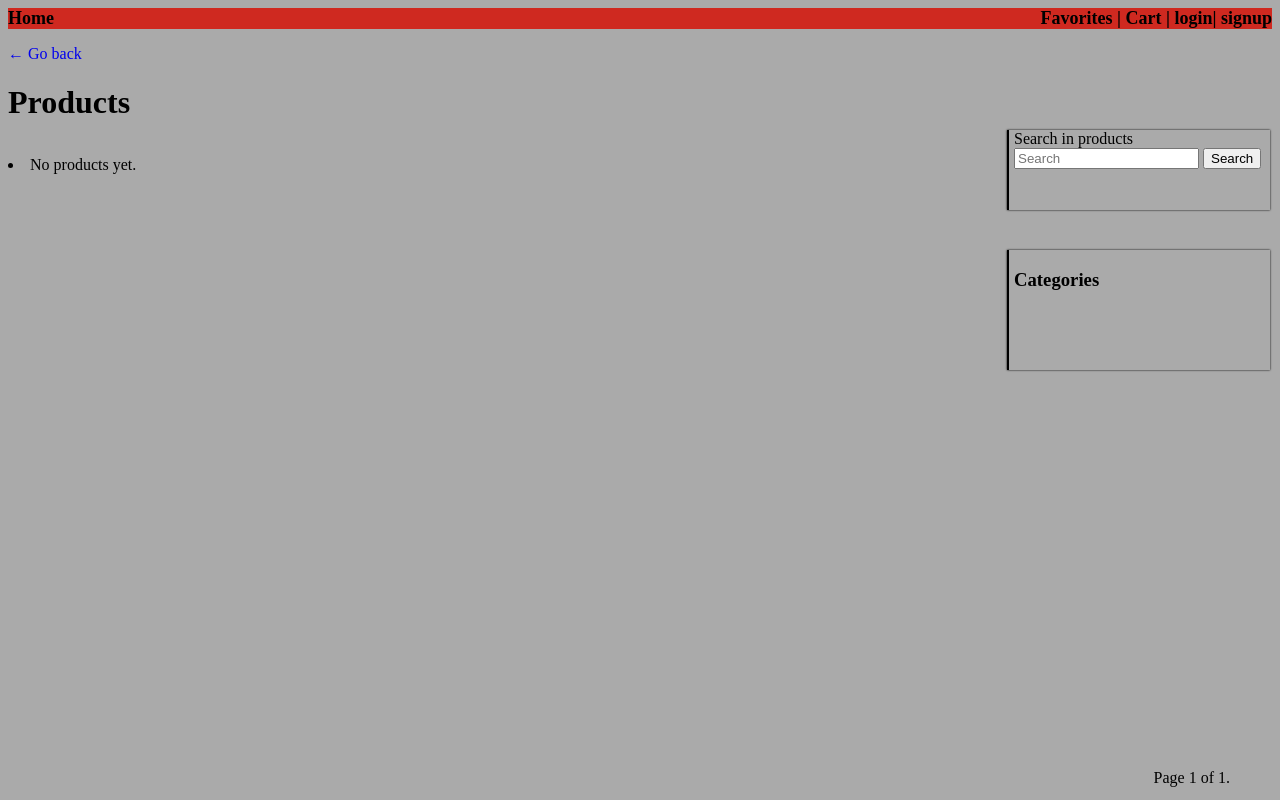
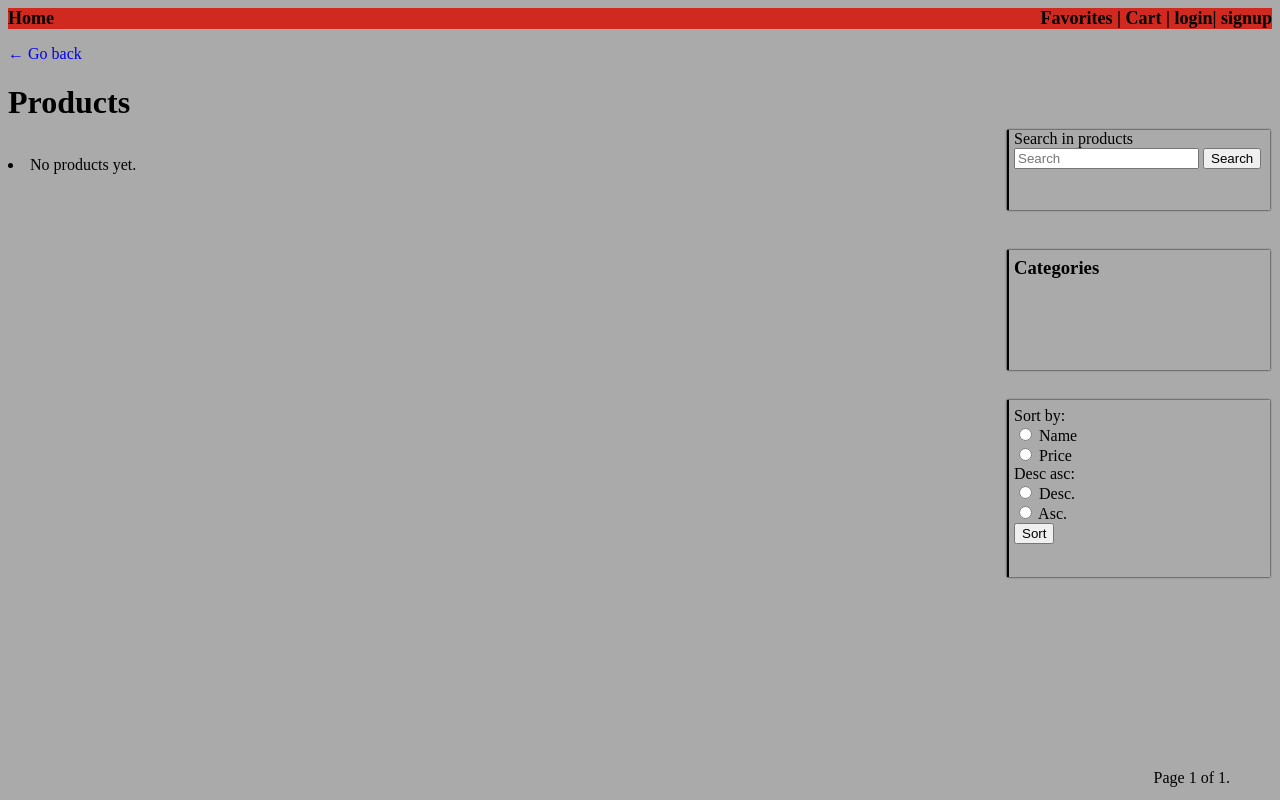
Before and after one commit to KaisHasan/E-market, a Django app: page /products/ in a window 1280 px wide. Run offline with Django 4.2, Linux system fonts and the light colour scheme; data that the repository does not hold is empty; parts of the project's set-up code (start-up, migrations or seed data) failed here and were passed over; some libraries are stand-ins or nearby versions.

Commit message:
Added sort_by functionality to products list

```diff
--- a/products/forms.py
+++ b/products/forms.py
@@ -1,8 +1,20 @@
-from django.forms import Form
+from django.forms import Form, RadioSelect
 from django.forms import ChoiceField
 from .models import Product
-
+from django import forms
 
 class CompareForm(Form):
     CHOICES = list(Product.objects.all().values_list('id', 'name'))
     product = ChoiceField(choices=CHOICES, label='Compare with:')
+
+
+class SortForm(Form):
+    CHOICES1 = [
+        ('name', 'Name'),
+        ('price', 'Price')
+    ]
+    sort_by = ChoiceField(choices=CHOICES1, label='Sort by:', widget=forms.RadioSelect)
+    CHOICES2 = [
+        ('desc', 'Desc.'), ('asc', 'Asc.')
+    ]
+    desc_asc = ChoiceField(choices=CHOICES2, widget=forms.RadioSelect)
--- a/products/static/products/css/product_list.css
+++ b/products/static/products/css/product_list.css
@@ -66,6 +66,25 @@ main {
     box-shadow: 0px 0px 2px 0px;
 }
 
+.category-catalog h3 {
+    margin-top: 7px;
+    margin-bottom: 20px;
+}
+
+.sort-by {
+    position: absolute;
+    top: 400px;
+    right: 10;
+    z-index:1;
+    overflow-x: hidden;
+    height: 170px;
+    width: 20%;
+    padding-left: 5px;
+    border-left: 2px solid black;
+    box-shadow: 0px 0px 2px 0px;
+    padding-top: 7px;
+}
+
 label {
     display: block;
 }
--- a/products/templates/products/product_list.html
+++ b/products/templates/products/product_list.html
@@ -1,5 +1,6 @@
 {% extends 'pages\_base.html' %}
 {% load static %}
+{% load crispy_forms_tags %}
 {% load query_transform %}
 
 {% block title %}Products List{% endblock title %}
@@ -91,4 +92,10 @@
             {% endfor %}
         </table>
     </aside>
+    <aside class='sort-by'>
+        <form method='GET'>
+            {{sort_by_form}}
+            <button> Sort </button>
+        </form>
+    </aside>
 {% endblock content %}
--- a/products/views.py
+++ b/products/views.py
@@ -15,7 +15,7 @@ from django.http import HttpResponseRedirect
 from django.contrib.auth.models import AnonymousUser
 from reviews.models import Review
 from django.contrib.auth import get_user_model
-from .forms import CompareForm
+from .forms import CompareForm, SortForm
 
 
 # Create your views here.
@@ -30,6 +30,7 @@ class ProductList(ListView):
         categories_names = list(Category.objects.all().values_list('name'))
         categories_names = [category_name[0] for category_name in categories_names]
         context['categories_names'] = categories_names
+        context['sort_by_form'] = SortForm()
         if isinstance(self.request.user, AnonymousUser):
             return context
         favorites = StarredProducts.objects.filter(
@@ -38,6 +39,16 @@ class ProductList(ListView):
         favorites = [product[0] for product in list(favorites)]
         context['starred_products'] = favorites
         return context
+
+    def get_ordering(self):
+        try:
+            ordering = self.request.GET.get('sort_by')
+            desc_asc = self.request.GET.get('desc_asc')
+            if desc_asc == 'desc':
+                ordering = '-' + ordering
+            return ordering
+        except:
+            return super().get_ordering()
 
 
 class ProductDetail(DetailView):
```
